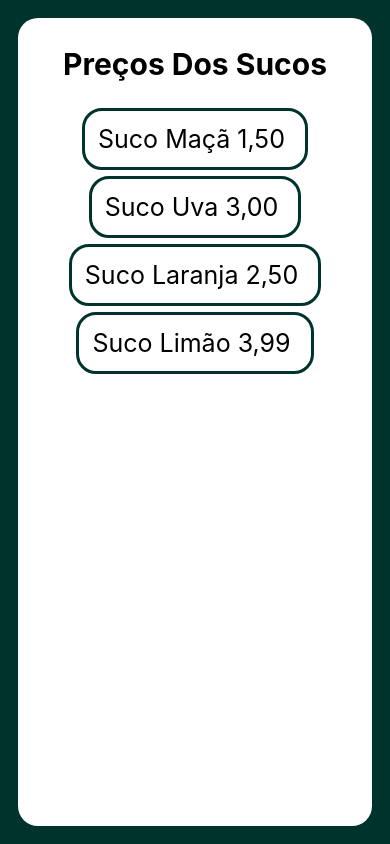
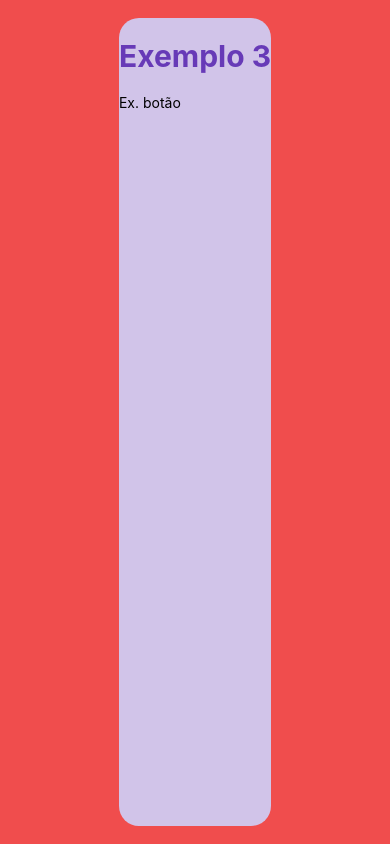
Before and after one commit to ThiagoGSampaio/aula_expo_0, a React Native app: screen / in a window 390 px wide. Built offline with nearby package versions, Linux system fonts and the light colour scheme.

Commit message:
Aula 30-04

```diff
--- a/App.js
+++ b/App.js
@@ -3,6 +3,7 @@ import { StyleSheet, Text, View } from 'react-native';
 
 import Exemplo_0 from './componets/exemplo_1';
 import Exemplo2 from './componets/exemplo_2';
+import Exemplo_3 from './componets/exemplo_3';
 
 import Atividade_1 from './componets/atividade_1';
 import Atividade_2 from './componets/atividade_2';
@@ -11,7 +12,7 @@ import Atividade_2 from './componets/atividade_2';
 export default function App() {
   return (
     <View style={styles.container}>
-      <Atividade_2/>
+      <Exemplo_3/>
       <StatusBar style="auto" />
     </View>
   );
@@ -20,9 +21,9 @@ export default function App() {
 const styles = StyleSheet.create({
   container: {
     flex: 1,
-    backgroundColor: '#01332d',
+    backgroundColor: '#f04d4d',
     alignItems: 'center',
-    /*justifyContent: 'center',*/
+    justifyContent: 'center',
     padding: 18,
   },
 });
--- /dev/null
+++ b/componets/exemplo_3/index.js
@@ -0,0 +1,13 @@
+import { View, Text, Pressable} from 'react-native';
+import styles from './styles';
+
+export default function Exemplo_3 () {
+    return(
+        <View style={styles.container}>
+            <Text style={styles.titulo}>Exemplo 3</Text>
+            <Pressable>
+                <Text>Ex. botão</Text>
+            </Pressable>
+        </View>
+    )
+}
--- /dev/null
+++ b/componets/exemplo_3/styles.js
@@ -0,0 +1,18 @@
+import { StyleSheet } from 'react-native';
+
+const styles = StyleSheet.create({
+    container:{
+        flex: 1,
+        backgroundColor: '#D1C4E9',
+        borderRadius:20,
+    },
+
+    titulo:{
+        fontSize: 30,
+        fontWeight: 'bold',
+        marginVertical: 20,
+        color: '#673AB7'
+    }
+})
+
+export default styles;
```
